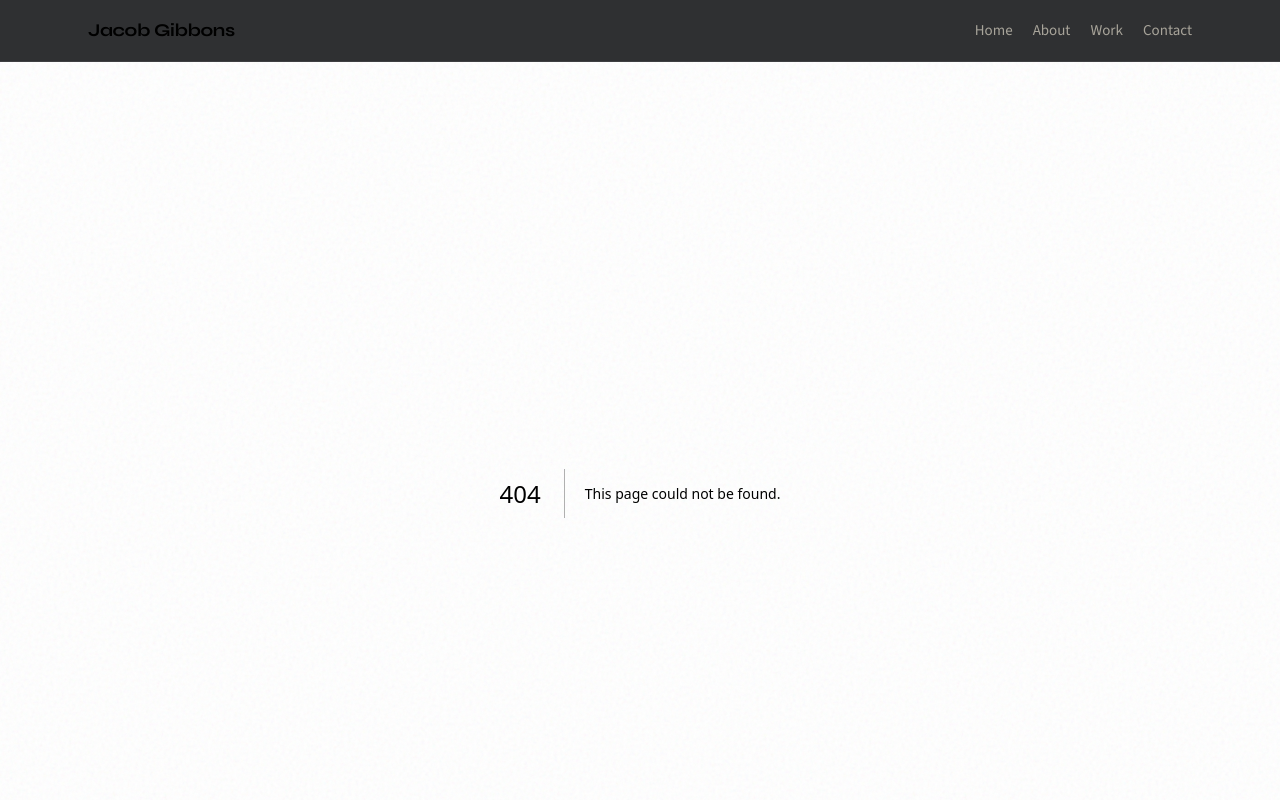
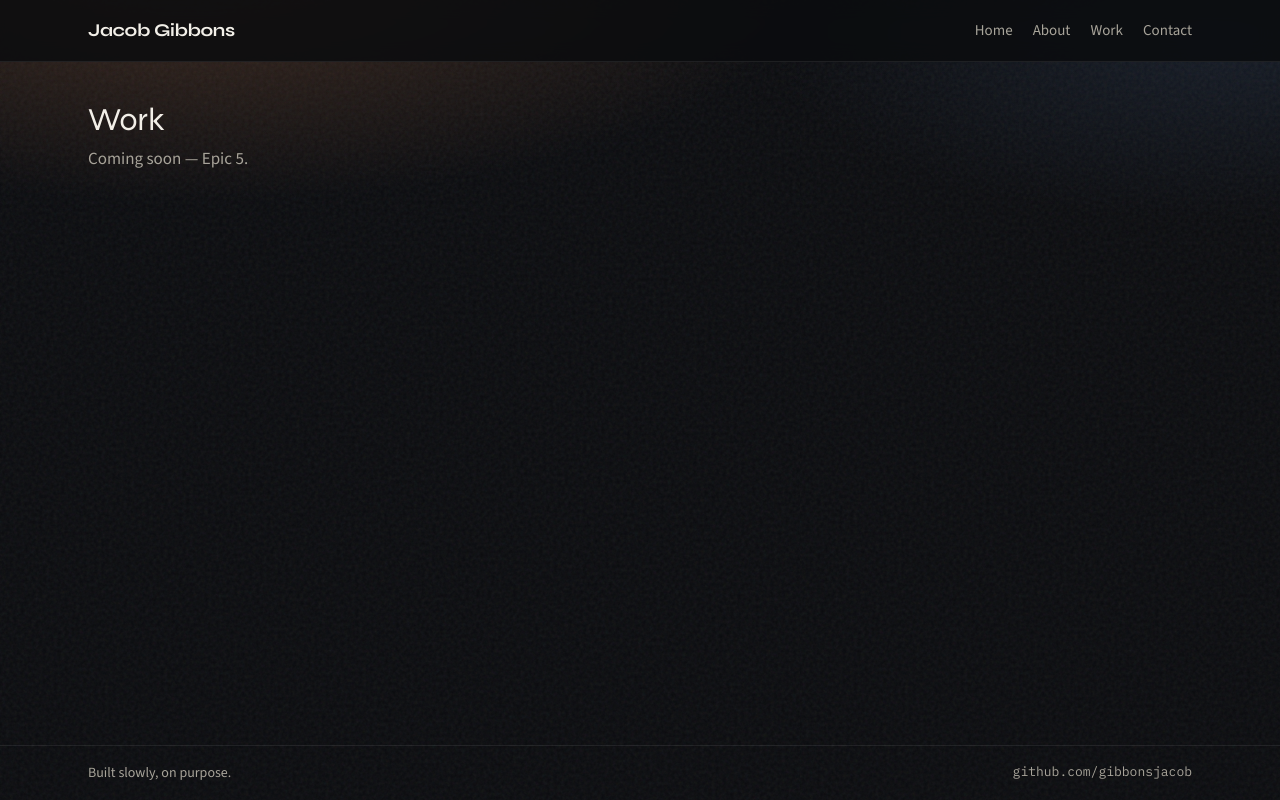
Before and after one commit to gibbonsjacob/portfolio, a Next.js app in the folder frontend/: page /work in a window 1280 px wide. Before the commit this address had no page. Shown: the top 800 px of the page. Built offline with nearby package versions, Linux system fonts and the light colour scheme.

Commit message:
Add Work route stub so nav links resolve.

```diff
--- /dev/null
+++ b/frontend/app/work/page.js
@@ -0,0 +1,10 @@
+export default function WorkPage() {
+  return (
+    <main>
+      <h1 className="font-display" style={{ fontSize: "2rem" }}>
+        Work
+      </h1>
+      <p style={{ color: "var(--paper-muted)" }}>Coming soon — Epic 5.</p>
+    </main>
+  );
+}
```
